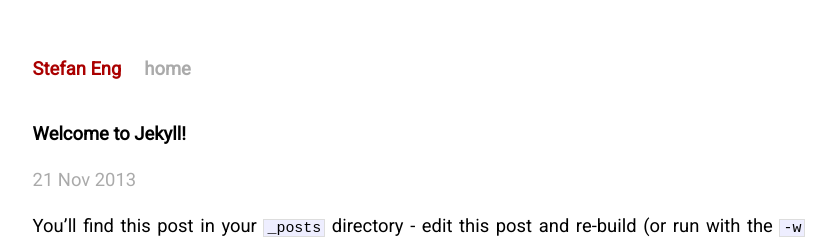
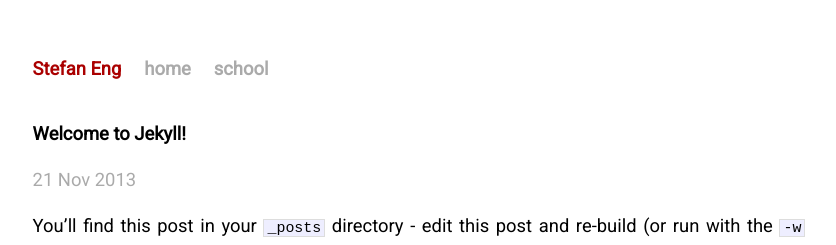
Before and after one commit to stefaneng/stefaneng.github.io, a Jekyll site: the page built from _posts/2013-11-21-welcome-to-jekyll.markdown, in a window 1280 px wide. Shown: the top 245 px of the page, without its empty margins (221-1057 px from the left). Built offline with Jekyll 4.4.1, drawn with Linux system fonts in a browser that asks for light colours.

Commit message:
Added build status to README and modified default layout slightly for when I add in school stuff

```diff
--- a/_layouts/default.html
+++ b/_layouts/default.html
@@ -27,6 +27,7 @@
           <div class="header">
             <h1 class="title"><a href="/">{{ site.name }}</a></h1>
             <a class="extra" href="/">home</a>
+	    <a class="extra" href="/school">school</a>
           </div>
 
           {{ content }}
```
Also changed, not shown: README.md.
